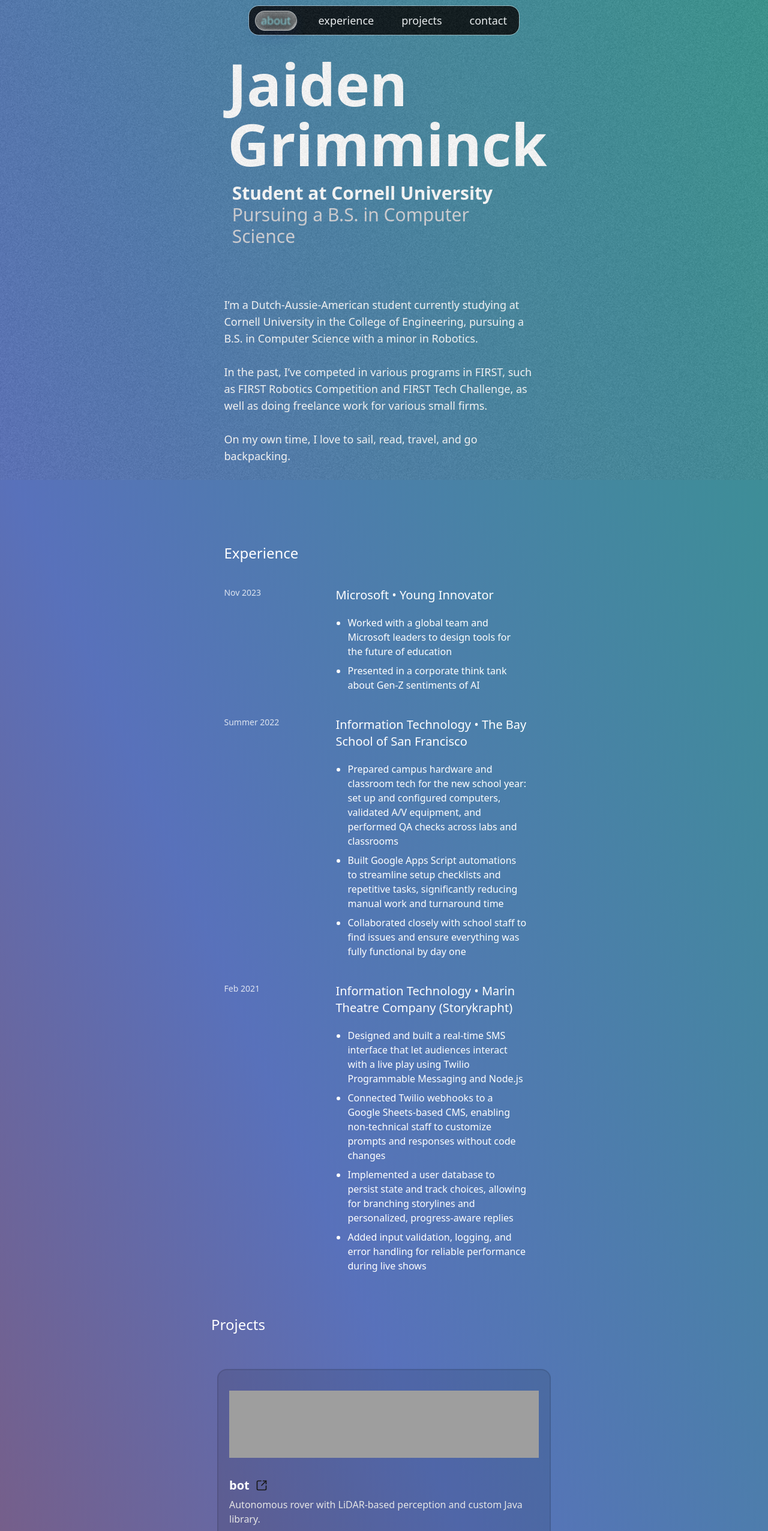
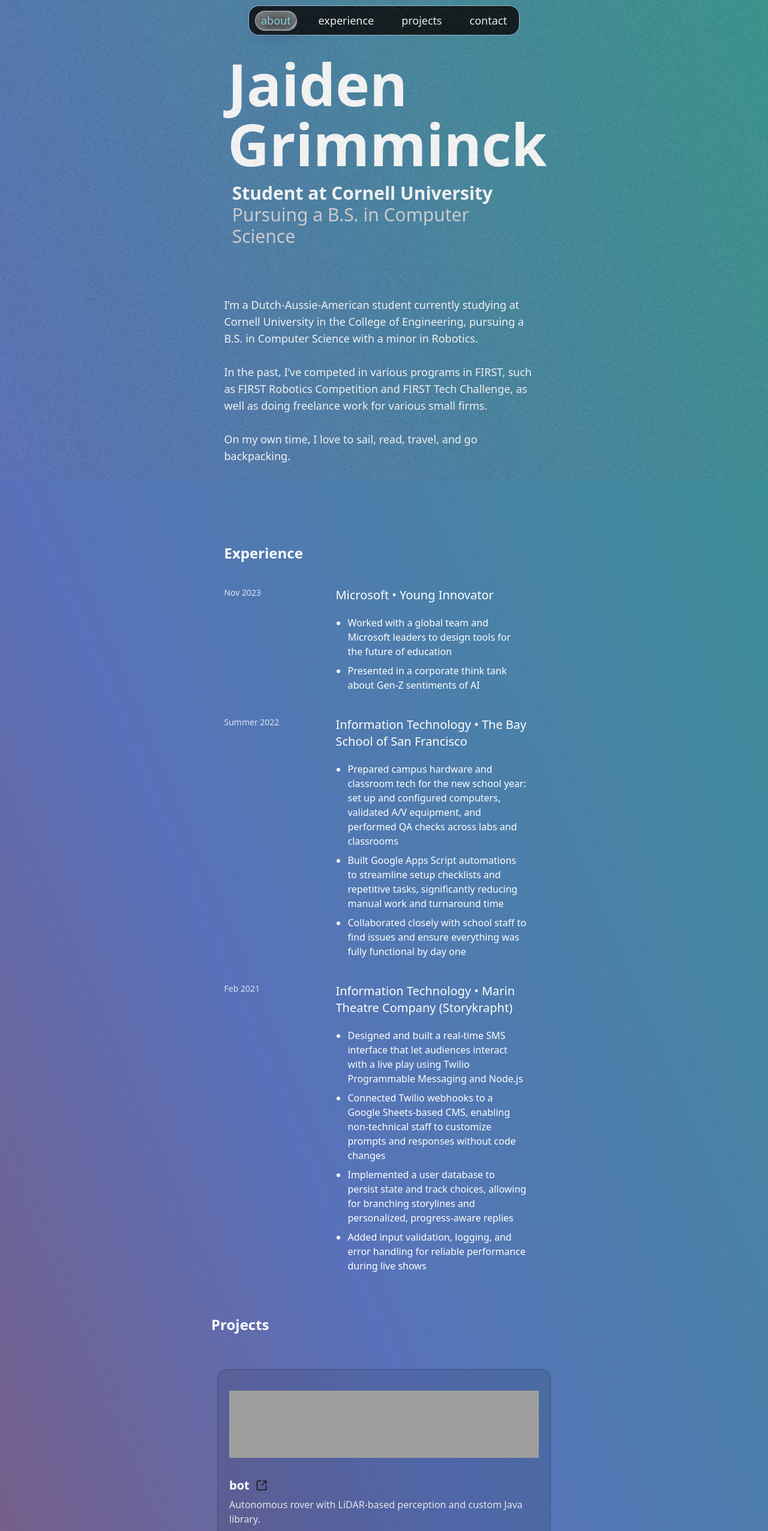
Before and after one commit to JaidenAGrimminck/JaidenAGrimminck.github.io, a Next.js app: page / in a window 1280 px wide. Shown: the top 2552 px of the page at 60% size. Built offline with nearby package versions, Linux system fonts and the light colour scheme; grey boxes are pictures that could not be loaded.

Commit message:
make more accessible

```diff
--- a/src/app/experience/Experience.js
+++ b/src/app/experience/Experience.js
@@ -4,7 +4,7 @@ import Job from "./Job";
 export default function Experience({ experience_ref }) {
     return (
         <div className="inline-flex flex-col justify-center sm:justify-start items-center sm:items-start mt-[20px] sm:mt-[0px] gap-10 " ref={experience_ref}>
-            <div className="justify-start text-white text-2xl ">Experience</div>
+            <div className="justify-start text-white text-2xl font-bold">Experience</div>
             <Job
                 title={"Microsoft • Young Innovator"}
                 time={"Nov 2023"}
--- a/src/app/header/Glass.css
+++ b/src/app/header/Glass.css
@@ -1,7 +1,7 @@
 .glass {
   position: fixed;
   background: rgba(255, 255, 255, 0.15);
-  backdrop-filter: blur(1px) saturate(180%);
+  backdrop-filter: blur(0.2px) saturate(180%);
   border: 1px solid rgba(255, 255, 255, 0.8);
   border-radius: 2rem;
   box-shadow: 0 8px 32px rgba(31, 38, 135, 0.2),
--- a/src/app/projects/Project.js
+++ b/src/app/projects/Project.js
@@ -6,7 +6,7 @@ export default function Project({ title, description, longerDescription, childre
     }
 
     return (
-        <div className={`w-[367px] sm:w-[556px] p-5 bg-black/10 rounded-2xl outline outline-2 outline-offset-[-2px] outline-black/10 inline-flex justify-start items-start gap-5 hover:outline-black/20 hover:bg-black/20 transition-all duration-200 cursor-pointer shadow-sm hover:shadow-md hover:shadow-black/20 active:shadow-md active:bg-black/25 ${mobile ? "flex-col" : "hover:-translate-y-1 transform active:-translate-y-[0.2px]"}`} onClick={onClick}>
+        <div className={`w-[367px] sm:w-[556px] p-5 bg-black/10 rounded-2xl outline outline-2 outline-offset-[-2px] outline-black/10 inline-flex justify-start items-start gap-5 hover:outline-black/20 hover:bg-black/20 transition-all duration-200 cursor-pointer shadow-sm hover:shadow-md hover:shadow-black/20 active:shadow-md active:bg-black/25 ${mobile ? "flex-col" : ""}`} onClick={onClick}>
             <div className={`${mobile ? "w-[100%]" : "w-48"} h-36 flex justify-center ${mobile ? "items-center" : "items-start"} gap-2.5 overflow-hidden`}>
                 { !image &&
                 <div className="w-48 h-28 bg-zinc-300" />
--- a/src/app/projects/Projects.js
+++ b/src/app/projects/Projects.js
@@ -5,7 +5,7 @@ export default function Projects({ project_ref, mobile=false }) {
     return (
         <div className="w-[90vw] sm:pl-[0px] sm:w-[100%] flex flex-row justify-center items-center gap-2.5" ref={project_ref}>
             <div className={`self-stretch pt-5 inline-flex ${mobile ? "flex-col justify-start items-start gap-7" : "flex-col flex-start gap-2.5"}`}>
-                <div className="justify-start text-white text-2xl  w-[100vw] text-center sm:w-auto sm:text-left">Projects</div>
+                <div className="justify-start text-white text-2xl  w-[100vw] text-center sm:w-auto sm:text-left font-bold">Projects</div>
 
                 <div className={`p-2.5 ${mobile ? "inline-flex flex-col justify-start items-start gap-2.5" : "inline-flex justify-center items-start gap-2.5"}`}>
                     <div className="inline-flex flex-col justify-start items-start gap-5 overflow-hidden pt-[20px]">
```
